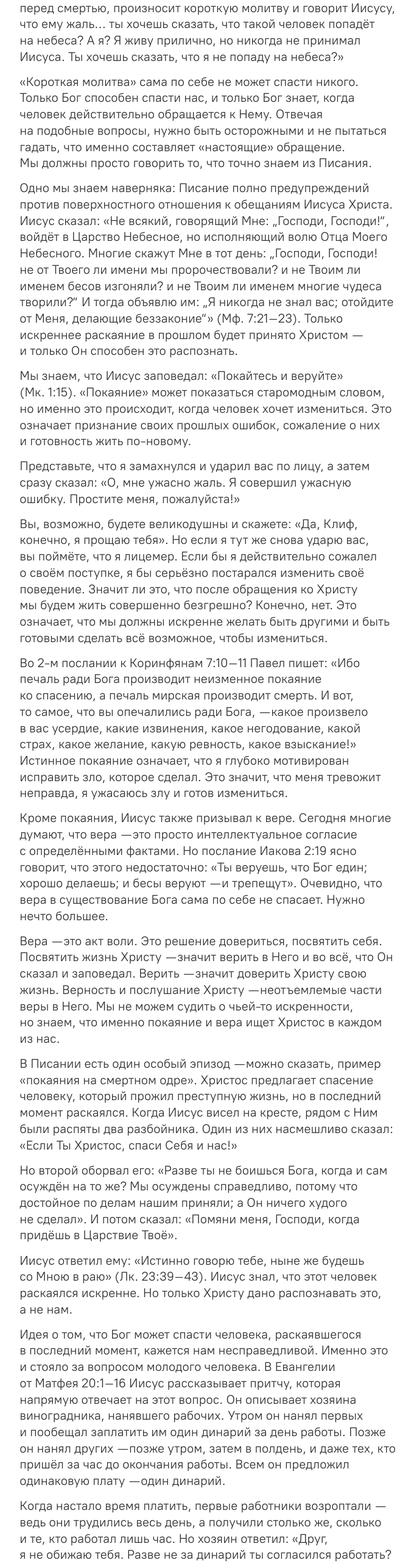
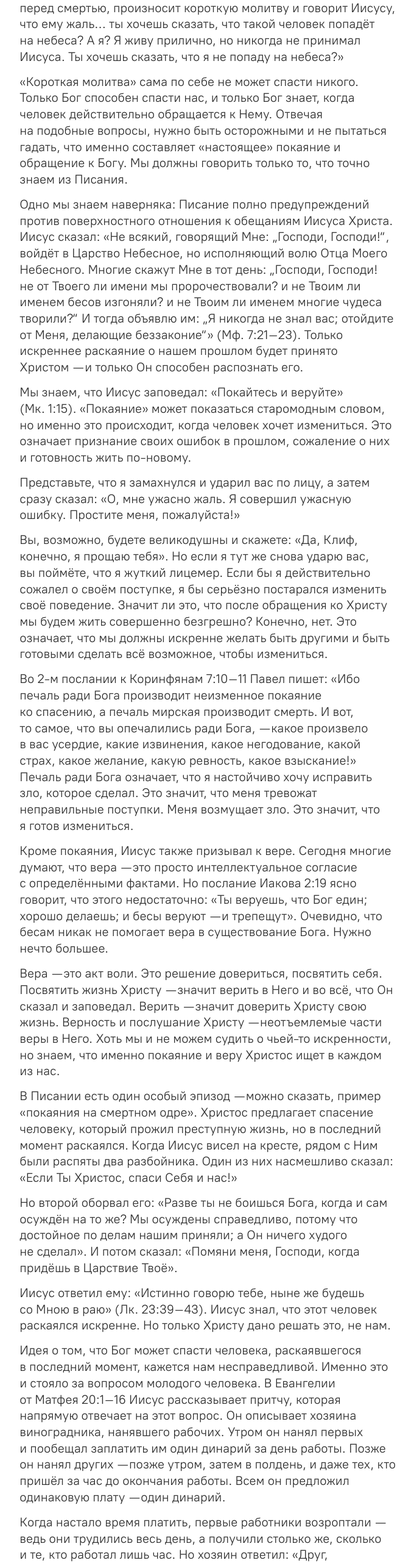
Before and after one commit to max-bazarov/max-bazarov.github.io, an Eleventy site: page src/manyways.html in a window 1280 px wide. Shown: the part 5126-7689 px from the top of the page at 61% size, without its empty margins (298-978 px from the left). Built offline with nearby package versions, Linux system fonts and the light colour scheme; Eleventy itself is replaced by a stand-in of ours; files that its build step writes are made by us from their sources.

Commit message:
Correct chapter

```diff
--- a/src/manyways.html
+++ b/src/manyways.html
@@ -120,7 +120,8 @@ permalink: "/manyways/index.html"
         я рассказываю известную историю из Писания — историю о богатом юноше (Матф. 19:16–21).</p>
 
       <p>Это был человек, у которого было всё — деньги, имущество, уважение и репутация, — и всё это он приобрёл
-        честно, без обмана. Однажды этот юноша подошёл к Иисусу с вопросом: «Учитель благий! что сделать мне доброго, чтобы иметь жизнь вечную?»</p>
+        честно, без обмана. Однажды этот юноша подошёл к Иисусу с вопросом: «Учитель благий! что сделать мне доброго,
+        чтобы иметь жизнь вечную?»</p>
 
       <p>Ответ Иисуса, должно быть, удивил его: «Что ты называешь Меня благим? Никто не благ, кроме одного
         Бога». Сразу же Иисус бросает вызов нашему представлению о доброте. Только Бог имеет право на это
@@ -139,7 +140,8 @@ permalink: "/manyways/index.html"
 
       <p>После этих слов лицо юноши изменилось. Он опустил голову и отошёл с грустью. Печаль наполнила его
         сердце. Иисус коснулся самого центра его существа. Хотя этот юноша, возможно, был безупречен в личной
-        и деловой жизни, он всё ещё служил другому богу — деньгам. Он не понимал, что доброта, как это понимает Бог, относится не только к поступкам, но и к внутренним мотивам и отношениям.</p>
+        и деловой жизни, он всё ещё служил другому богу — деньгам. Он не понимал, что доброта, как это понимает Бог,
+        относится не только к поступкам, но и к внутренним мотивам и отношениям.</p>
 
       <p>Всё это сводится к одному простому вопросу: если ты и я можем достичь спасения просто живя хорошей
         жизнью, зачем тогда Иисусу нужно было переносить мучительную агонию креста? Почему Он просто не дал
@@ -164,26 +166,26 @@ permalink: "/manyways/index.html"
 
       <p>«Короткая молитва» сама по себе не может спасти никого. Только Бог способен спасти нас, и только Бог
         знает, когда человек действительно обращается к Нему. Отвечая на подобные вопросы, нужно быть
-        осторожными и не пытаться гадать, что именно составляет «настоящие» обращение. Мы должны просто
-        говорить то, что точно знаем из Писания.</p>
+        осторожными и не пытаться гадать, что именно составляет «настоящее» покаяние и обращение к Богу. Мы должны
+        говорить только то, что точно знаем из Писания.</p>
 
       <p>Одно мы знаем наверняка: Писание полно предупреждений против поверхностного отношения к обещаниям
         Иисуса Христа. Иисус сказал: «Не всякий, говорящий Мне: „Господи, Господи!“, войдёт в Царство Небесное,
         но исполняющий волю Отца Моего Небесного. Многие скажут Мне в тот день: „Господи, Господи!
         не от Твоего ли имени мы пророчествовали? и не Твоим ли именем бесов изгоняли? и не Твоим ли именем
         многие чудеса творили?“ И тогда объявлю им: „Я никогда не знал вас; отойдите от Меня, делающие
-        беззаконие“» (Мф. 7:21–23). Только искреннее раскаяние в прошлом будет принято Христом — и только Он
-        способен это распознать.</p>
+        беззаконие“» (Мф. 7:21–23). Только искреннее раскаяние о нашем прошлом будет принято Христом — и только Он
+        способен распознать его.</p>
 
       <p>Мы знаем, что Иисус заповедал: «Покайтесь и веруйте» (Мк. 1:15). «Покаяние» может показаться
         старомодным словом, но именно это происходит, когда человек хочет измениться. Это означает признание
-        своих прошлых ошибок, сожаление о них и готовность жить по-новому.</p>
+        своих ошибок в прошлом, сожаление о них и готовность жить по-новому.</p>
 
       <p>Представьте, что я замахнулся и ударил вас по лицу, а затем сразу сказал: «О, мне ужасно жаль.
         Я совершил ужасную ошибку. Простите меня, пожалуйста!»</p>
 
       <p>Вы, возможно, будете великодушны и скажете: «Да, Клиф, конечно, я прощаю тебя». Но если я тут же снова
-        ударю вас, вы поймёте, что я лицемер. Если бы я действительно сожалел о своём поступке, я бы серьёзно
+        ударю вас, вы поймёте, что я жуткий лицемер. Если бы я действительно сожалел о своём поступке, я бы серьёзно
         постарался изменить своё поведение. Значит ли это, что после обращения ко Христу мы будем жить
         совершенно безгрешно? Конечно, нет. Это означает, что мы должны искренне желать быть другими и быть
         готовыми сделать всё возможное, чтобы измениться.</p>
@@ -191,18 +193,18 @@ permalink: "/manyways/index.html"
       <p>Во 2-м послании к Коринфянам 7:10–11 Павел пишет: «Ибо печаль ради Бога производит неизменное покаяние
         ко спасению, а печаль мирская производит смерть. И вот, то самое, что вы опечалились ради Бога, — какое
         произвело в вас усердие, какие извинения, какое негодование, какой страх, какое желание, какую ревность,
-        какое взыскание!» Истинное покаяние означает, что я глубоко мотивирован исправить зло, которое сделал.
-        Это значит, что меня тревожит неправда, я ужасаюсь злу и готов измениться.</p>
+        какое взыскание!» Печаль ради Бога означает, что я настойчиво хочу исправить зло, которое сделал.
+        Это значит, что меня тревожат неправильные поступки. Меня возмущает зло. Это значит, что я готов измениться.</p>
 
       <p>Кроме покаяния, Иисус также призывал к вере. Сегодня многие думают, что вера — это просто
         интеллектуальное согласие с определёнными фактами. Но послание Иакова 2:19 ясно говорит, что этого
-        недостаточно: «Ты веруешь, что Бог един; хорошо делаешь; и бесы веруют — и трепещут». Очевидно, что вера
-        в существование Бога сама по себе не спасает. Нужно нечто большее.</p>
+        недостаточно: «Ты веруешь, что Бог един; хорошо делаешь; и бесы веруют — и трепещут». Очевидно, что бесам никак
+        не помогает вера в существование Бога. Нужно нечто большее.</p>
 
       <p>Вера — это акт воли. Это решение довериться, посвятить себя. Посвятить жизнь Христу — значит верить
         в Него и во всё, что Он сказал и заповедал. Верить — значит доверить Христу свою жизнь. Верность
-        и послушание Христу — неотъемлемые части веры в Него. Мы не можем судить о чьей-то искренности,
-        но знаем, что именно покаяние и вера ищет Христос в каждом из нас.</p>
+        и послушание Христу — неотъемлемые части веры в Него. Хоть мы и не можем судить о чьей-то искренности,
+        но знаем, что именно покаяние и веру Христос ищет в каждом из нас.</p>
 
       <p>В Писании есть один особый эпизод — можно сказать, пример «покаяния на смертном одре». Христос
         предлагает спасение человеку, который прожил преступную жизнь, но в последний момент раскаялся. Когда
@@ -214,7 +216,7 @@ permalink: "/manyways/index.html"
         «Помяни меня, Господи, когда придёшь в Царствие Твоё».</p>
 
       <p>Иисус ответил ему: «Истинно говорю тебе, ныне же будешь со Мною в раю» (Лк. 23:39–43). Иисус знал, что
-        этот человек раскаялся искренне. Но только Христу дано распознавать это, а не нам.</p>
+        этот человек раскаялся искренне. Но только Христу дано решать это, не нам.</p>
 
       <p>Идея о том, что Бог может спасти человека, раскаявшегося в последний момент, кажется нам
         несправедливой. Именно это и стояло за вопросом молодого человека. В Евангелии от Матфея 20:1–16 Иисус
@@ -229,7 +231,7 @@ permalink: "/manyways/index.html"
 
       <p>Если бы Бог давал нам то, чего мы заслуживаем, нам всем пришлось бы плохо. На самом деле мы все
         заслуживаем смерти. Поэтому мы должны быть благодарны, что Иисус согласился понести наказание вместо
-        нас. Бог не ограничивает Свою любовь и милость лишь теми, кто морально лучше других. И если кому-то это
+        нас. Бог даёт Свою любовь и милость не только тем, кто морально лучше других. И если кому-то это
         кажется «несправедливым», тогда нам следует пасть на колени и прославить Бога за то, что Он более
         любящий, чем справедливый.</p>
 
```
Also changed, not shown: 1 other file.
